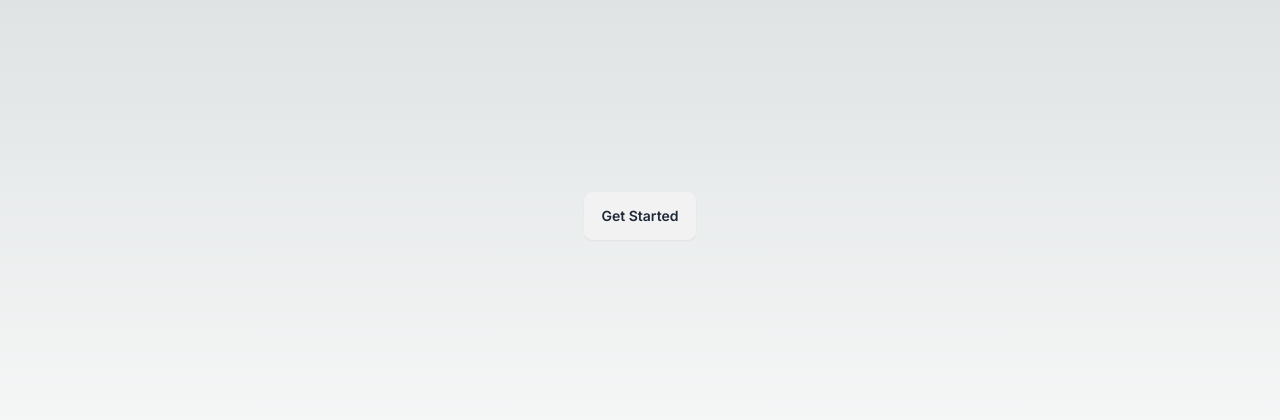
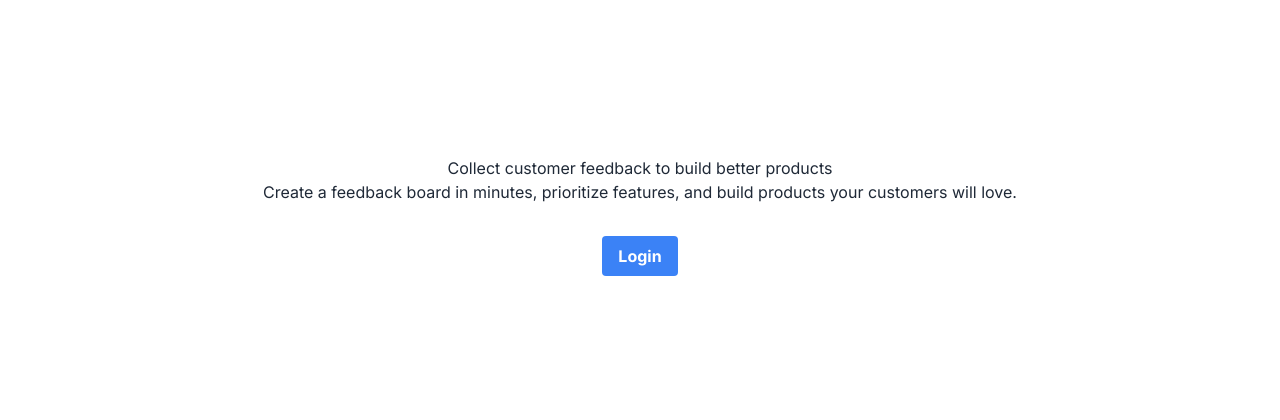
Before and after one commit to ratracegrad/codefast, a Next.js app: page / in a window 1280 px wide. Shown: the part 184-604 px from the top of the page. Built offline with nearby package versions, Linux system fonts and the light colour scheme.

Commit message:
finished Reactjs section of training

```diff
--- /dev/null
+++ b/app/dashboard/page.js
@@ -0,0 +1,11 @@
+import Link from 'next/link';
+
+export default function Dashboard() {
+  return (
+    <main className="flex min-h-screen flex-col items-center justify-center p-24">
+      <h1>Dashboard</h1>
+      <div>Private dashboard area.</div>
+      <Link href="/">Home</Link>
+    </main>
+  );
+}
--- a/app/globals.css
+++ b/app/globals.css
@@ -15,19 +15,3 @@
     --background-end-rgb: 0, 0, 0;
   }
 }
-
-body {
-  color: rgb(var(--foreground-rgb));
-  background: linear-gradient(
-      to bottom,
-      transparent,
-      rgb(var(--background-end-rgb))
-    )
-    rgb(var(--background-start-rgb));
-}
-
-@layer utilities {
-  .text-balance {
-    text-wrap: balance;
-  }
-}
--- a/app/layout.js
+++ b/app/layout.js
@@ -4,8 +4,8 @@ import "./globals.css";
 const inter = Inter({ subsets: ["latin"] });
 
 export const metadata = {
-  title: "Create Next App",
-  description: "Generated by create next app",
+  title: "My First SaaS",
+  description: "SaaS Starter from CodeFast",
 };
 
 export default function RootLayout({ children }) {
--- a/app/page.js
+++ b/app/page.js
@@ -1,9 +1,17 @@
-import Image from 'next/image';
+import Link from 'next/link';
+import ButtonLogin from '../components/ButtonLogin';
 
 export default function Home() {
+  const isLoggedIn = false;
+
   return (
     <main className="flex min-h-screen flex-col items-center justify-center p-24">
-      <button className="btn">Get Started</button>
+      <h1>Collect customer feedback to build better products</h1>
+      <div>
+        Create a feedback board in minutes, prioritize features, and build
+        products your customers will love.
+      </div>
+      <ButtonLogin isLoggedIn={isLoggedIn} />
     </main>
   );
 }
--- /dev/null
+++ b/components/ButtonLogin.js
@@ -0,0 +1,20 @@
+import React from 'react';
+import Link from 'next/link';
+
+export default function ButtonLogin({ isLoggedIn }) {
+  if (isLoggedIn) {
+    return (
+      <button className="mt-8 bg-blue-500 hover:bg-blue-700 text-white font-bold py-2 px-4 rounded">
+        <Link href="/dashboard" className="mt-8">
+          Dashboard
+        </Link>
+      </button>
+    );
+  }
+
+  return (
+    <button className="mt-8 bg-blue-500 hover:bg-blue-700 text-white font-bold py-2 px-4 rounded">
+      <Link href="/api/auth/login">Login</Link>
+    </button>
+  );
+}
```
